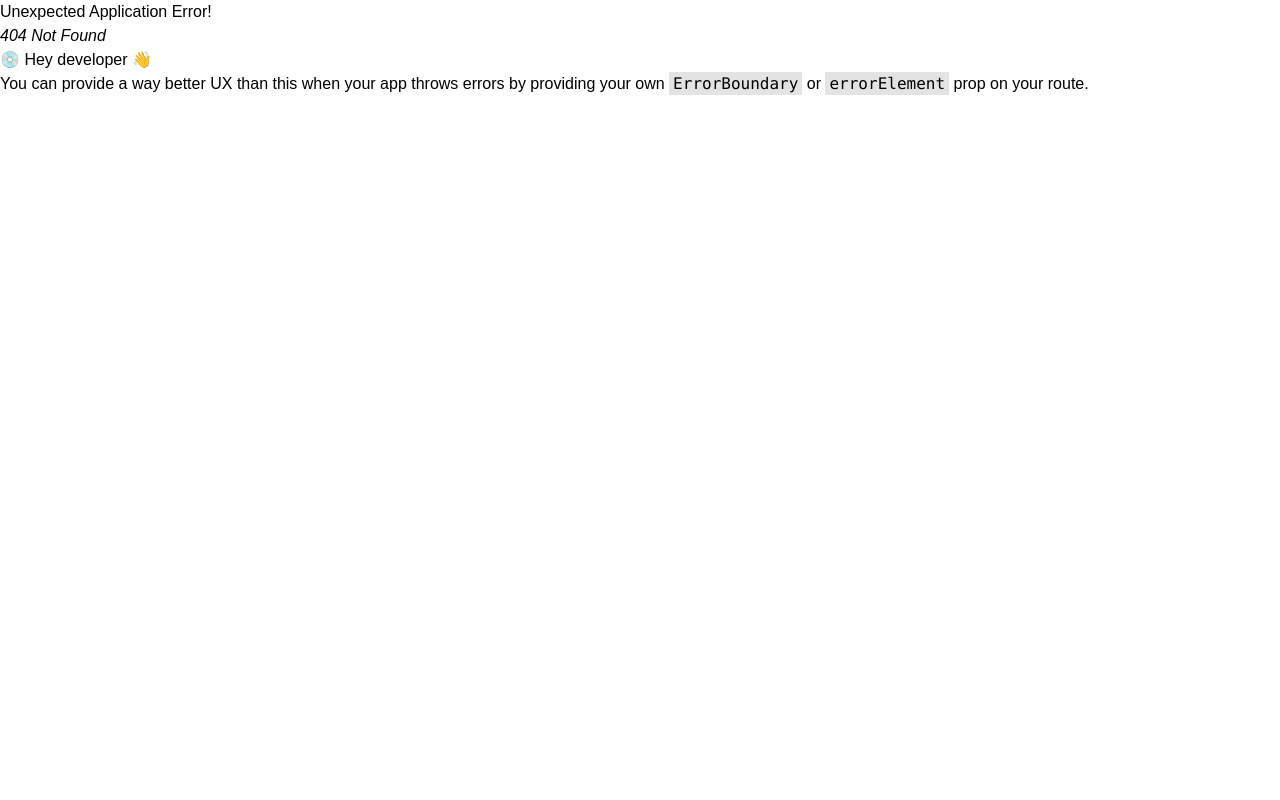
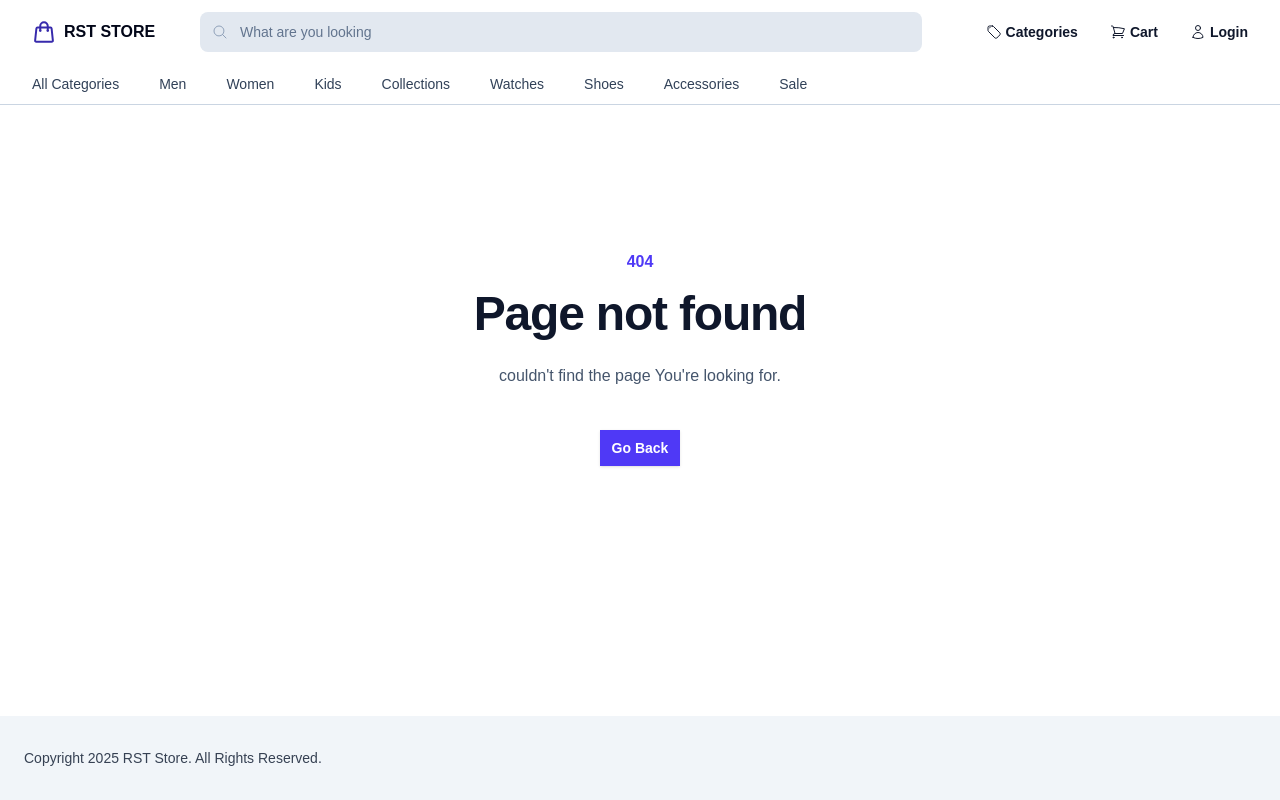
Before and after one commit to vishalp0407/rststore, a React (Vite) app in the folder client/: page /cart in a window 1280 px wide. Before the commit this address had no page. Built offline with nearby package versions, Linux system fonts and the light colour scheme; a web font is replaced by a local one.

Commit message:
Added 404 page

```diff
--- a/client/src/App.jsx
+++ b/client/src/App.jsx
@@ -2,11 +2,13 @@
 
 import Layout from "@components/Layout";
 import HomeScreen from "@screens/Home";
+import ErrorScreen from "@screens/Error";
 
 const router = createBrowserRouter([
   {
     path: "/",
     element: <Layout />,
+    errorElement: <ErrorScreen />,
     children: [
       {
         index: true,
--- /dev/null
+++ b/client/src/screens/Error/index.jsx
@@ -0,0 +1,34 @@
+import { Link } from "react-router-dom";
+
+import Footer from "@components/Footer";
+import Header from "@components/Header";
+
+const ErrorScreen = () => {
+  return (
+    <div className="flex min-h-screen flex-col bg-slate-100">
+      <Header />
+      <div className="grid flex-grow place-items-center bg-white px-6 py-24 sm:py-32 lg:px-8">
+        <div className="text-center">
+          <p className="text-base font-semibold text-indigo-600">404</p>
+          <h1 className="mt-4 text-3xl font-bold tracking-tight text-slate-900 sm:text-5xl">
+            Page not found
+          </h1>
+          <p className="mt-6 text-base leading-7 text-slate-600">
+            couldn&apos;t find the page You&apos;re looking for.
+          </p>
+          <div className="mt-10 flex items-center justify-center gap-x-6">
+            <Link
+              className="roundedpmd bg-indigo-600 px-3 5 py-2 5 text-sm font-semibold text-white shadow-sm hover:bg-indigo-500"
+              to="/"
+            >
+              Go Back
+            </Link>
+          </div>
+        </div>
+      </div>
+      <Footer />
+    </div>
+  );
+};
+
+export default ErrorScreen;
```
